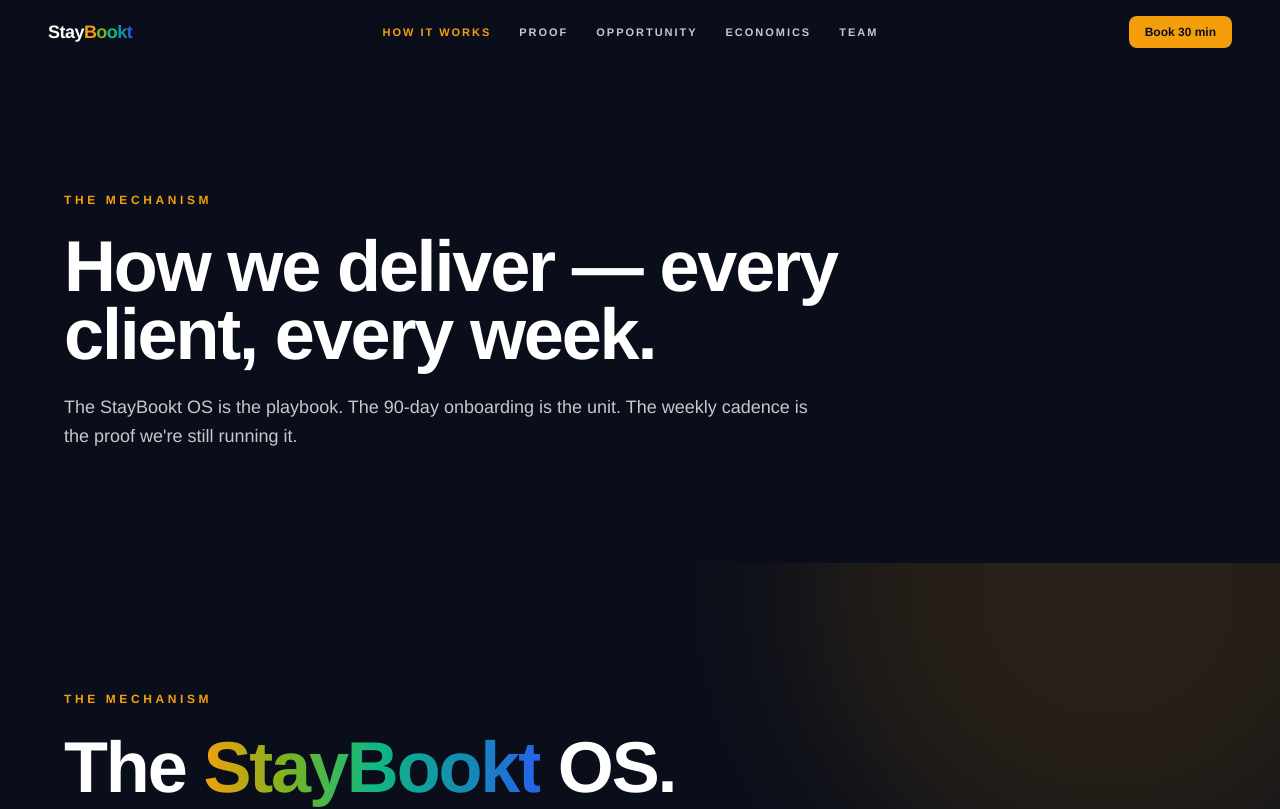
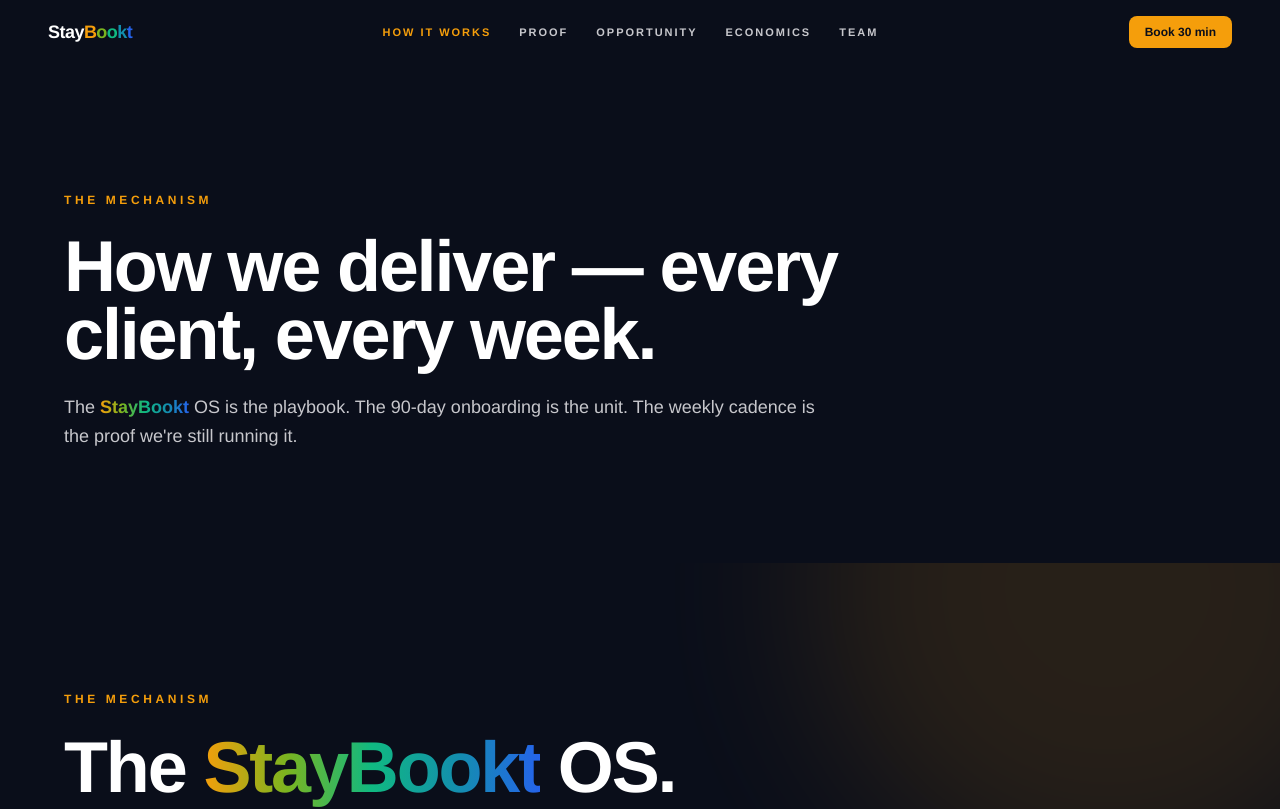
Before and after one commit to staybookt/staybookt-investor, a Next.js app: page /how-it-works in a window 1280 px wide. Shown: the top 809 px of the page. Built offline with nearby package versions, Linux system fonts and the light colour scheme.

Commit message:
Add files via upload

```diff
--- a/app/how-it-works/page.tsx
+++ b/app/how-it-works/page.tsx
@@ -13,7 +13,7 @@ export default function HowItWorksPage() {
         <PageHeader
           eyebrow="The mechanism"
           title="How we deliver — every client, every week."
-          sub="The StayBookt OS is the playbook. The 90-day onboarding is the unit. The weekly cadence is the proof we're still running it."
+          sub={<>The <span className="wordmark-gradient">StayBookt</span> OS is the playbook. The 90-day onboarding is the unit. The weekly cadence is the proof we&apos;re still running it.</>}
         />
         <StayBooktOS />
         <NinetyDayPlaybook />
@@ -26,7 +26,7 @@ export default function HowItWorksPage() {
   );
 }
 
-function PageHeader({ eyebrow, title, sub }: { eyebrow: string; title: string; sub: string }) {
+function PageHeader({ eyebrow, title, sub }: { eyebrow: string; title: string; sub: React.ReactNode }) {
   return (
     <section className="bg-ink text-white py-20 sm:py-28 px-8 sm:px-16">
       <div className="max-w-7xl mx-auto">
```
